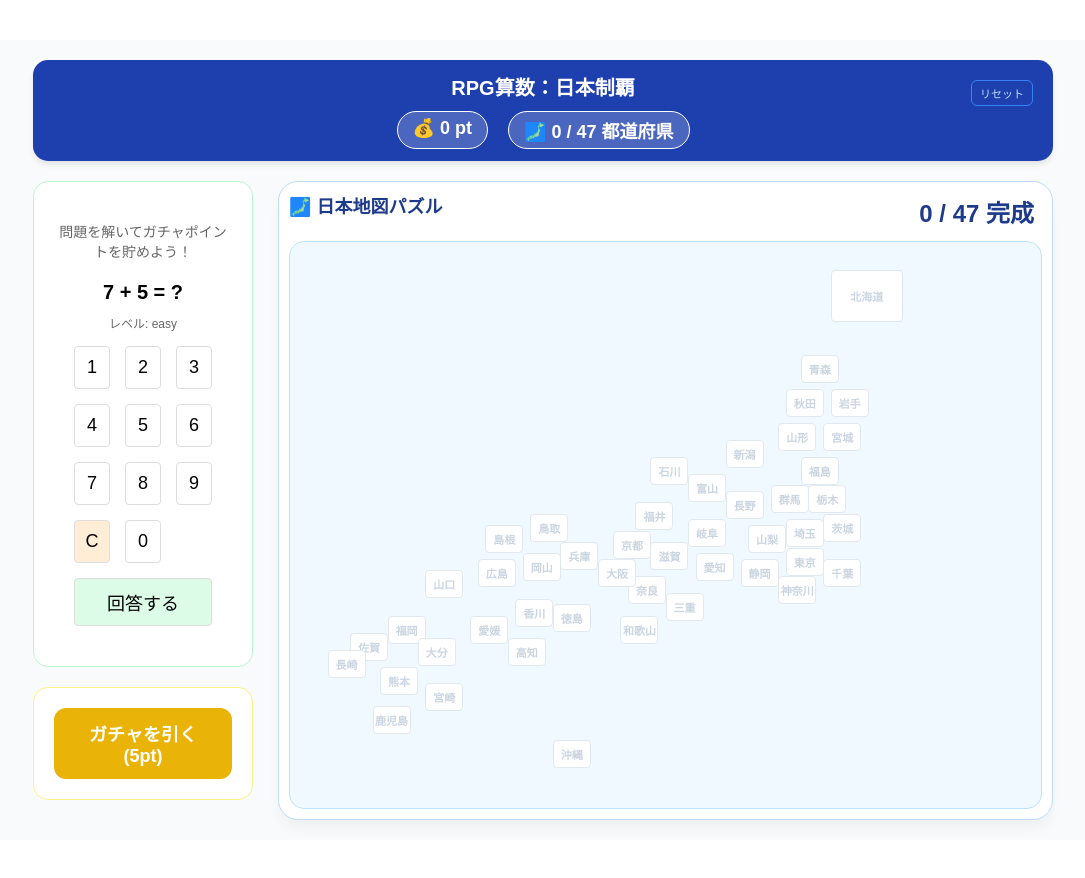
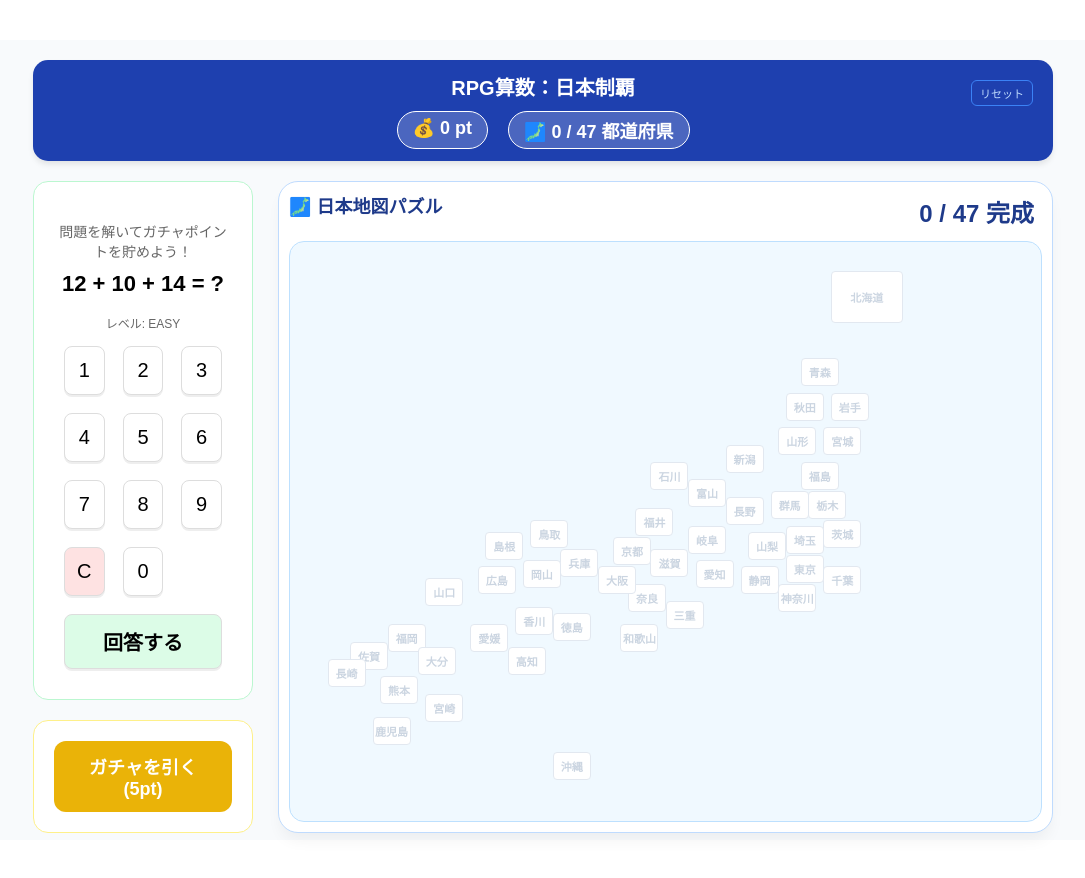
Before and after one commit to kotani6053/manaho0610, a React (Vite) app: page / in a window 1280 px wide. Shown: the whole page, without its empty margins (97-1182 px from the left). Built offline with nearby package versions, Linux system fonts and the light colour scheme; the HTML template or start-up script is replaced by a standard one.

Commit message:
Update Question.jsx

```diff
--- a/src/components/Question.jsx
+++ b/src/components/Question.jsx
@@ -1,23 +1,45 @@
 import React, { useState, useEffect, useCallback } from 'react';
 
 function Question({ onCorrect }) {
-  const [a, setA] = useState(0);
-  const [b, setB] = useState(0);
+  const [questionText, setQuestionText] = useState('');
+  const [correctAnswer, setCorrectAnswer] = useState(0);
   const [difficulty, setDifficulty] = useState('easy');
   const [answer, setAnswer] = useState('');
 
-  // 新しい問題を作る関数を独立させます
   const generateQuestion = useCallback(() => {
     const rand = Math.random();
     const diff = rand < 0.33 ? 'easy' : rand < 0.66 ? 'normal' : 'hard';
     setDifficulty(diff);
-    const max = diff === 'easy' ? 9 : diff === 'normal' ? 20 : 50;
-    setA(Math.floor(Math.random() * max) + 1);
-    setB(Math.floor(Math.random() * max) + 1);
+
+    let a, b, c, type, text, result;
+    const max = diff === 'easy' ? 10 : diff === 'normal' ? 30 : 50;
+
+    // 3つの数を生成
+    a = Math.floor(Math.random() * max) + 5;
+    b = Math.floor(Math.random() * max) + 5;
+    c = Math.floor(Math.random() * (a + b - 5)) + 1; // 答えがマイナスにならないように調整
+
+    // パターンの抽選 (0: a+b+c, 1: a+b-c, 2: a-b+c)
+    const pattern = Math.floor(Math.random() * 3);
+
+    if (pattern === 0) {
+      result = a + b + c;
+      text = `${a} + ${b} + ${c}`;
+    } else if (pattern === 1) {
+      result = a + b - c;
+      text = `${a} + ${b} - ${c}`;
+    } else {
+      // a-b+c の場合、a > b である必要がある
+      if (a < b) [a, b] = [b, a];
+      result = a - b + c;
+      text = `${a} - ${b} + ${c}`;
+    }
+
+    setQuestionText(text);
+    setCorrectAnswer(result);
     setAnswer('');
   }, []);
 
-  // 最初の一回だけ問題を出す
   useEffect(() => {
     generateQuestion();
   }, [generateQuestion]);
@@ -26,50 +48,51 @@ function Question({ onCorrect }) {
   const handleClear = () => setAnswer('');
 
   const handleSubmit = () => {
-    if (parseInt(answer) === a + b) {
-      const pts = difficulty === 'easy' ? 5 : difficulty === 'normal' ? 10 : 20;
-      onCorrect(pts); // ポイント加算
-      generateQuestion(); // 正解したら次の問題へ
+    if (parseInt(answer) === correctAnswer) {
+      const pts = difficulty === 'easy' ? 5 : difficulty === 'normal' ? 15 : 30;
+      onCorrect(pts); // 難易度に応じてポイントアップ
+      generateQuestion();
     } else {
-      alert('ざんねん！まちがいだよ。');
+      alert(`ざんねん！ 正解は ${correctAnswer} でした。`);
       setAnswer('');
     }
   };
 
   return (
-    <div style={{ textAlign: 'center', padding: '10px' }}>
-      <div style={{ fontSize: '20px', fontWeight: 'bold', marginBottom: '10px' }}>
-        {a} + {b} = {answer || '?'}
+    <div style={{ textAlign: 'center' }}>
+      <div style={{ fontSize: '22px', fontWeight: 'bold', marginBottom: '10px', minHeight: '33px' }}>
+        {questionText} = {answer || '?'}
       </div>
       <div style={{ fontSize: '12px', color: '#666', marginBottom: '10px' }}>
-        レベル: {difficulty}
+        レベル: {difficulty.toUpperCase()}
       </div>
 
       <div style={{
         display: 'grid',
         gridTemplateColumns: 'repeat(3, 1fr)',
-        gap: '5px',
-        maxWidth: '200px',
+        gap: '8px',
+        maxWidth: '220px',
         margin: '0 auto'
       }}>
         {[1, 2, 3, 4, 5, 6, 7, 8, 9].map(n => (
           <button key={n} onClick={() => handleClick(n.toString())} style={btnStyle}>{n}</button>
         ))}
-        <button onClick={handleClear} style={{ ...btnStyle, backgroundColor: '#ffedd5' }}>C</button>
+        <button onClick={handleClear} style={{ ...btnStyle, backgroundColor: '#fee2e2' }}>C</button>
         <button onClick={() => handleClick('0')} style={btnStyle}>0</button>
-        <button onClick={handleSubmit} style={{ ...btnStyle, backgroundColor: '#dcfce7', gridColumn: 'span 3' }}>回答する</button>
+        <button onClick={handleSubmit} style={{ ...btnStyle, backgroundColor: '#dcfce7', gridColumn: 'span 3', fontWeight: 'bold' }}>回答する</button>
       </div>
     </div>
   );
 }
 
 const btnStyle = {
-  padding: '10px',
-  fontSize: '18px',
+  padding: '12px',
+  fontSize: '20px',
   cursor: 'pointer',
   border: '1px solid #ddd',
-  borderRadius: '4px',
-  backgroundColor: '#fff'
+  borderRadius: '8px',
+  backgroundColor: '#fff',
+  boxShadow: '0 2px 0 #eee'
 };
 
 export default Question;
```
